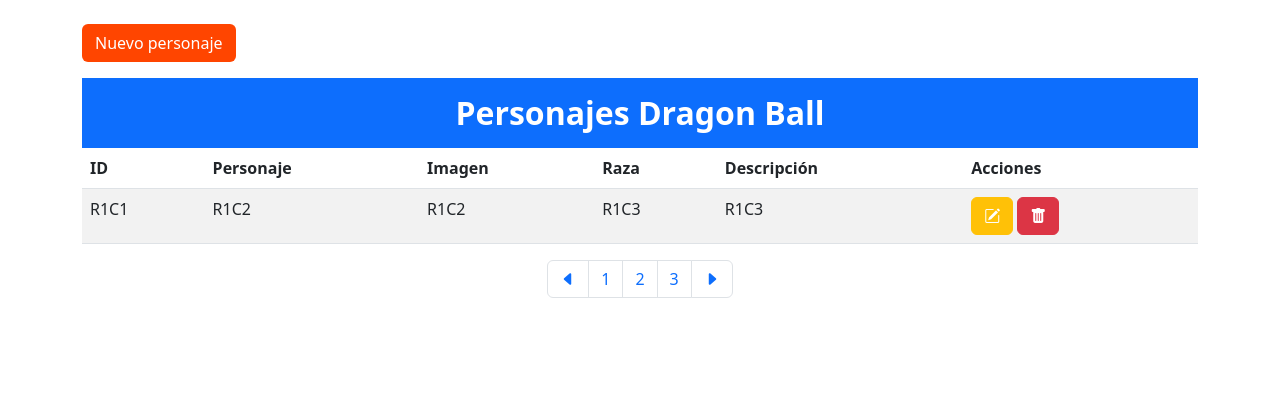
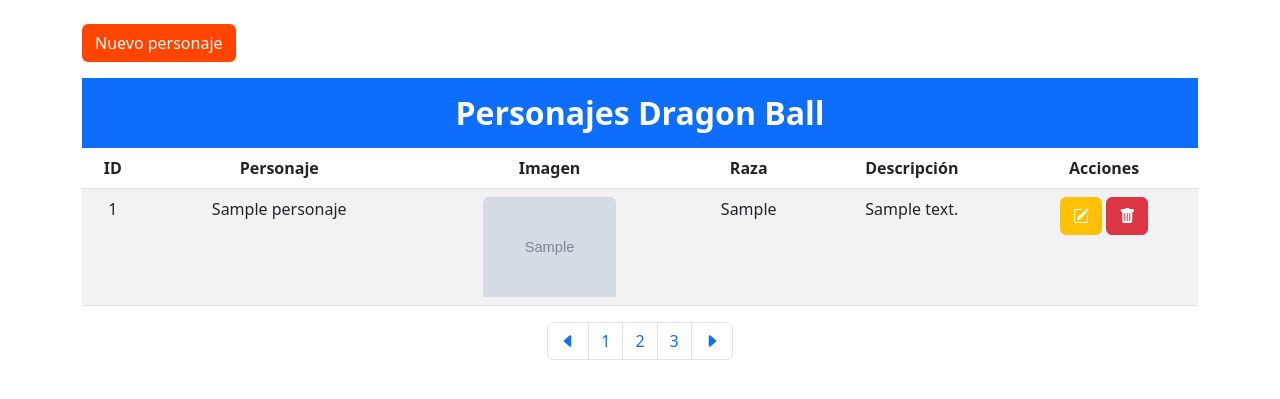
Before and after one commit to mssj-11/CRUD_DragonBall_django, a Django app: page /personajes in a window 1280 px wide. Shown: the part 76-475 px from the top of the page. Run offline with Django 3.2, Linux system fonts and the light colour scheme; tables that the repository leaves empty hold one stand-in row (values such as "Sample post"); grey boxes marked "Sample" are stand-in pictures.

Commit message:
Mostrar datos en la tabla

```diff
--- a/CRUD_DragonBall_django/settings.py
+++ b/CRUD_DragonBall_django/settings.py
@@ -11,6 +11,8 @@
 """
 
 from pathlib import Path
+#   Importando utilerias
+import os
 
 # Build paths inside the project like this: BASE_DIR / 'subdir'.
 BASE_DIR = Path(__file__).resolve().parent.parent
@@ -127,4 +129,8 @@
 # Default primary key field type
 # https://docs.djangoproject.com/en/3.2/ref/settings/#default-auto-field
 
+#   Ruta root
+MEDIA_ROOT = os.path.join(BASE_DIR, '')
+MEDIA_URL = '/imagenes/'
+
 DEFAULT_AUTO_FIELD = 'django.db.models.BigAutoField'
--- a/libreria/models.py
+++ b/libreria/models.py
@@ -8,3 +8,11 @@
     imagen = models.ImageField(upload_to='imagenes/', verbose_name='Imagen', null=True)
     raza = models.CharField(max_length=100, verbose_name='Raza')
     descripcion = models.TextField(verbose_name='Descripcion', null=True)
+#   Mostrar
+    def __str__(self):
+        fila = "Nombre: " + self.nombre + " - " + "Raza: " + self.raza + " - " + "Descripcion: " + self.descripcion
+        return fila
+#   Borrar imagen
+    def delete(self, using=None, keep_parents=False):
+        self.imagen.storage.delete(self.imagen.name)
+        super().delete()
--- a/libreria/templates/paginas/personajes.html
+++ b/libreria/templates/paginas/personajes.html
@@ -7,7 +7,7 @@
               <!--Tabla-->
               <a href="{% url 'crear' %}" class="btn text-white mb-3" style="background-color: orangered;">Nuevo personaje</a>
               <h2 class="card-title p-3 bg-primary text-center text-white fw-bold">Personajes Dragon Ball</h2>
-              <div class="table-responsive">
+              <div class="table-responsive text-center">
                 <table class="table table-striped table-hover">
                   <thead class="text-white" style="background-color: red;">
                     <tr>
@@ -20,17 +20,21 @@
                     </tr>
                   </thead>
                   <tbody>
+                    {% for personaje in personajes %}
                     <tr>
-                      <td scope="row">R1C1</td>
-                      <td>R1C2</td>
-                      <td>R1C2</td>
-                      <td>R1C3</td>
-                      <td>R1C3</td>
+                      <td>{{ personaje.id }}</td>
+                      <td>{{ personaje.nombre }}</td>
+                      <td>
+                        <img src="{{personaje.imagen.url}}" style="height: 100px;" class="img-fluid rounded-top" alt="">
+                      </td>
+                      <td>{{ personaje.raza }}</td>
+                      <td>{{ personaje.descripcion }}</td>
                       <td>
                         <a href="{% url 'editar' %}" class="btn btn-warning text-white"><i class="bi bi-pencil-square"></i></a>
                         <a class="btn btn-danger"><i class="bi bi-trash-fill"></i></a>
                       </td>
                     </tr>
+                    {% endfor %}
                   </tbody>
                 </table>
           </div>
--- a/libreria/urls.py
+++ b/libreria/urls.py
@@ -1,5 +1,9 @@
 from django.urls import path
 from . import views
+
+#   Importnado las clases para acceder a las imagenes
+from django.conf import settings
+from django.contrib.staticfiles.urls import static
 
 #   Accediendo a las RUTAS para las vistas
 urlpatterns = [
@@ -8,4 +12,4 @@
     path('personajes', views.personajes, name='personajes'),
     path('personajes/crear', views.crear, name='crear'),
     path('personajes/editar', views.editar, name='editar'),
-]
+]+ static(settings.MEDIA_URL, document_root=settings.MEDIA_ROOT)
--- a/libreria/views.py
+++ b/libreria/views.py
@@ -1,5 +1,6 @@
 from django.shortcuts import render
 from django.http import HttpResponse
+from .models import Personajes
 
 # Paginas
 def inicio(request):
@@ -9,7 +10,9 @@
     return render(request, "paginas/nosotros.html")
 
 def personajes(request):
-    return render(request, "paginas/personajes.html")
+    #   Mostrando la informacion de la DB a partir del modelo
+    personajes = Personajes.objects.all()
+    return render(request, "paginas/personajes.html", {'personajes': personajes})
 #   CRUD
 def crear(request):
     return render(request, "libros/crear.html")
```
Also changed, not shown: imagenes/goku-db.jpg (added), imagenes/krillin-db.jpg (added).
